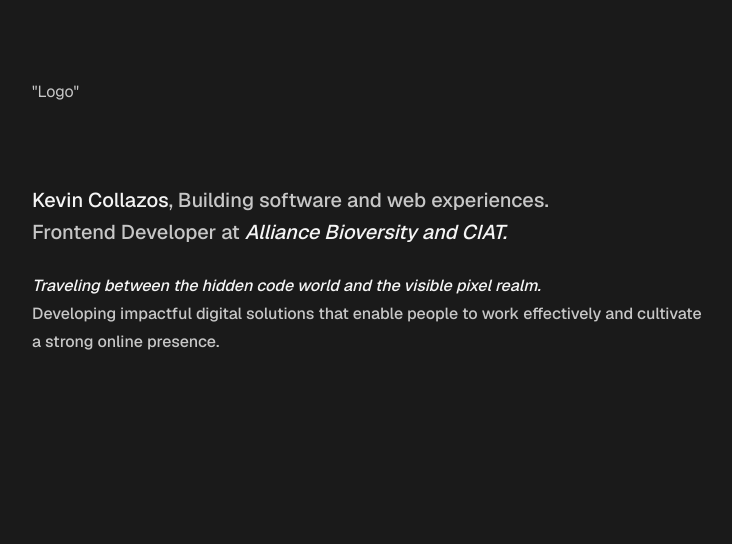
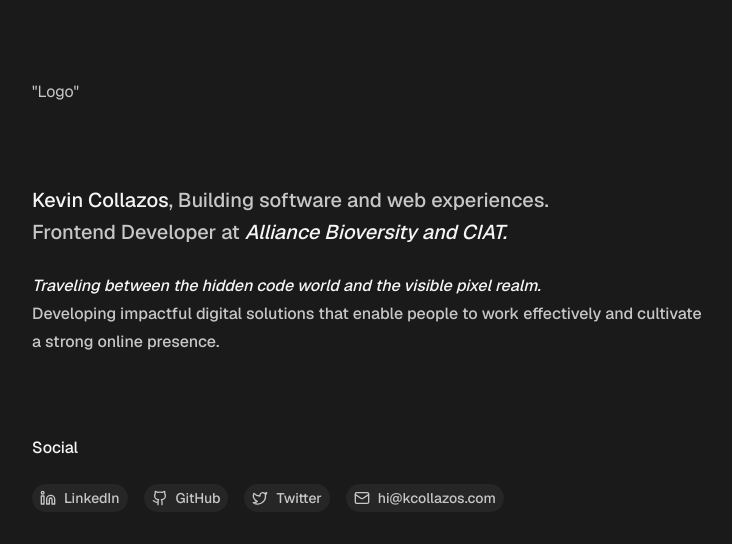
Before and after one commit to xKeCo/kcollazos, a Next.js app: page / in a window 1280 px wide. Shown: the top 544 px of the page, without its empty margins (272-1004 px from the left). Built offline with nearby package versions, Linux system fonts and the light colour scheme.

Commit message:
:sparkles: feat(Social): added social section

```diff
--- a/app/page.tsx
+++ b/app/page.tsx
@@ -1,6 +1,30 @@
 import { Badge } from '@/components/';
+import { Github, Linkedin, Mail, Twitter } from 'lucide-react';
 
 export default function Home() {
+  const links = [
+    {
+      title: 'LinkedIn',
+      url: 'https://linkedin.com/in/kevcollazos/',
+      icon: <Linkedin size={16} />,
+    },
+    {
+      title: 'GitHub',
+      url: 'https://github.com/xKeCo',
+      icon: <Github size={16} />,
+    },
+    {
+      title: 'Twitter',
+      url: 'https://x.com/kcollazos_',
+      icon: <Twitter size={16} />,
+    },
+    {
+      title: 'hi@kcollazos.com',
+      url: 'mailto:kevcollazos@gmail.com',
+      icon: <Mail size={16} />,
+    },
+  ];
+
   return (
     <main className="flex flex-col items-start justify-center flex-none gap-0 h-min overflow-visible">
       <div className="flex flex-col items-start justify-center gap-20 pb-20">
@@ -19,31 +43,20 @@ export default function Home() {
             <br />
             Developing impactful digital solutions that enable people to work effectively and
             cultivate a strong online presence.
-            {/* Enjoying being able to create{' '}
-            <span className="text-neutral-100">crafting engaging digital solutions</span> that
-            empower people to work productively and establish their presence in the{' '}
-            <span className="text-neutral-100">digital world.</span> */}
           </p>
         </div>
       </div>
 
       {/* Social */}
-      {/* <div className="flex flex-col items-start justify-center gap-6">
+      <div className="flex flex-col items-start justify-center gap-6">
         <h2 className="text-base font-medium leading-6 text-neutral-100">Social</h2>
 
         <div className="flex items-center justify-start gap-4">
-          <Badge />
-          <a
-            href="
-            https://www.linkedin.com/in/kevincollazos/"
-            target="_blank"
-            rel="noopener noreferrer"
-            className="text-neutral-100"
-          >
-            LinkedIn
-          </a>
+          {links.map((link) => (
+            <Badge key={link.url} title={link.title} url={link.url} icon={link.icon} />
+          ))}
         </div>
-      </div> */}
+      </div>
     </main>
   );
 }
--- a/components/Badge.tsx
+++ b/components/Badge.tsx
@@ -1,7 +1,19 @@
-export const Badge = () => {
+type TBadgeProps = {
+  title: string;
+  url: string;
+  icon: any;
+};
+
+export const Badge = ({ title, url, icon }: TBadgeProps) => {
   return (
-    <div>
-      <h1>Badge</h1>
-    </div>
+    <a
+      href={url}
+      target="_blank"
+      rel="noopener noreferrer"
+      className="flex items-center justify-center py-1 px-2 gap-2 text-sm font-medium bg-white/5 rounded-2xl hover:text-black hover:bg-neutral-100 transition-colors duration-200 ease-in-out"
+    >
+      {icon}
+      {title}
+    </a>
   );
 };
```
